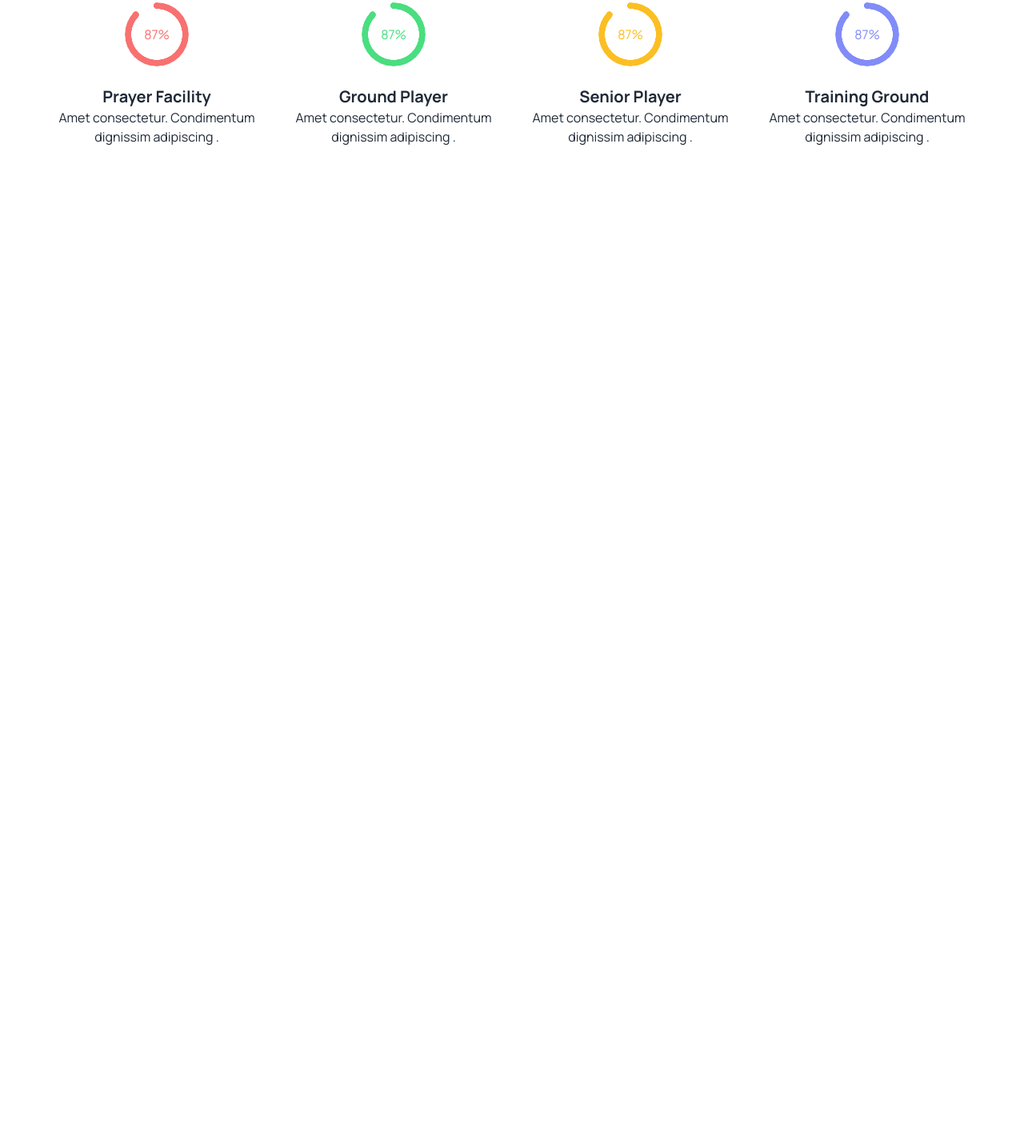
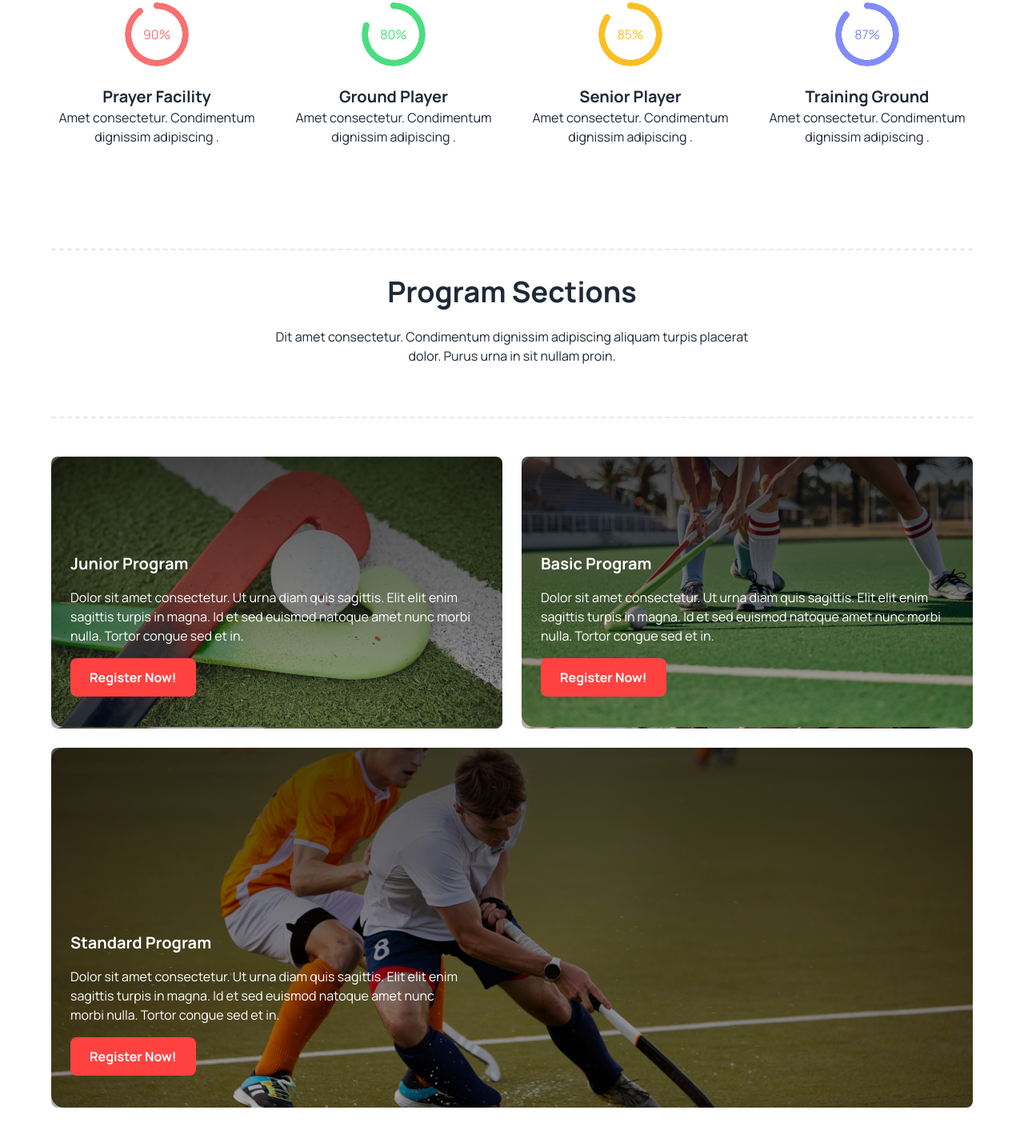
Before and after one commit to HabiburRahman02/hockey-website-using-tailwind, a plain HTML site: page index.html in a window 1280 px wide. Shown: the part 1057-2480 px from the top of the page at 80% size. Before the commit the page ends 1368 px from the top, so only its background shows below. Drawn offline with nearby package versions, Linux system fonts and the light colour scheme.

Commit message:
program sections addded

```diff
--- a/index.html
+++ b/index.html
@@ -129,21 +129,21 @@
 
             <div class="my-12 grid grid-cols-1 md:grid-cols-2 lg:grid-cols-4 gap-8">
                 <div class="space-y-6 text-center">
-                    <div class="radial-progress text-red-400" style="--value:87;" role="progressbar">87%</div>
+                    <div class="radial-progress text-red-400" style="--value:90;" role="progressbar">90%</div>
                     <div class="mb-4">
                         <h5 class="font-bold text-xl">Prayer Facility</h5>
                         <p>Amet consectetur. Condimentum dignissim adipiscing .</p>
                     </div>
                 </div>
                 <div class="space-y-6 text-center">
-                    <div class="radial-progress text-green-400" style="--value:87;" role="progressbar">87%</div>
+                    <div class="radial-progress text-green-400" style="--value:80;" role="progressbar">80%</div>
                     <div class="mb-4">
                         <h5 class="font-bold text-xl">Ground Player</h5>
                         <p>Amet consectetur. Condimentum dignissim adipiscing .</p>
                     </div>
                 </div>
                 <div class="space-y-6 text-center">
-                    <div class="radial-progress text-amber-400" style="--value:87;" role="progressbar">87%</div>
+                    <div class="radial-progress text-amber-400" style="--value:85;" role="progressbar">85%</div>
                     <div class="mb-4">
                         <h5 class="font-bold text-xl">Senior Player</h5>
                         <p>Amet consectetur. Condimentum dignissim adipiscing .</p>
@@ -161,6 +161,49 @@
         <!-- hockey club end -->
 
         <!-- program start -->
+        <section class="mb-32">
+
+            <div class=" border-dashed border-y-2 py-8 my-12">
+                <div class="space-y-6 mb-8 max-w-[600px] mx-auto text-center ">
+                    <h2 class="text-4xl font-bold">Program Sections</h2>
+                    <p>Dit amet consectetur. Condimentum dignissim adipiscing aliquam turpis placerat dolor. Purus urna
+                        in
+                        sit nullam proin. </p>
+                </div>
+            </div>
+
+            <div class="grid grid-cols-1 md:grid-cols-2 gap-6">
+                <div class="flex items-end rounded-lg h-[340px] w-full object-cover" style="background: linear-gradient(to bottom, rgba(0, 0, 0, 0.7), rgba(0, 0, 0, 0.3)), url('images/2.png')">
+                    <div class="text-white space-y-4 px-6 pb-10">
+                        <h3 class="font-bold text-xl">Junior Program</h3>
+                        <p>Dolor sit amet consectetur. Ut urna diam quis sagittis. Elit elit
+                            enim sagittis turpis in magna. Id et sed euismod natoque amet nunc morbi nulla. Tortor
+                            congue sed et in.</p>
+                            <button class=" red-bg font-bold text-white px-6 py-3 rounded-lg">Register Now!</button>
+                    </div>
+                </div>
+                <div class="flex items-end rounded-lg h-[340px] w-full object-cover" style="background: linear-gradient(to bottom, rgba(0, 0, 0, 0.7), rgba(0, 0, 0, 0.3)), url('images/3.png')">
+                    <div class="text-white space-y-4 px-6 pb-10">
+                        <h3 class="font-bold text-xl">Basic Program</h3>
+                        <p>Dolor sit amet consectetur. Ut urna diam quis sagittis. Elit elit
+                            enim sagittis turpis in magna. Id et sed euismod natoque amet nunc morbi nulla. Tortor
+                            congue sed et in.</p>
+                            <button class=" red-bg font-bold text-white px-6 py-3 rounded-lg">Register Now!</button>
+                    </div>
+                </div>
+                <div class="lg:col-span-2 flex items-end rounded-lg h-[340px] lg:h-[450px] w-full object-cover" style="background: linear-gradient(to bottom, rgba(0, 0, 0, 0.7), rgba(0, 0, 0, 0.3)), url('images/4.png')">
+                    <div class=" text-white space-y-4 px-6 pb-10 max-w-[540px]">
+                        <h3 class="font-bold text-xl">Standard Program</h3>
+                        <p>Dolor sit amet consectetur. Ut urna diam quis sagittis. Elit elit
+                            enim sagittis turpis in magna. Id et sed euismod natoque amet nunc morbi nulla. Tortor
+                            congue sed et in.</p>
+                            <button class=" red-bg font-bold text-white px-6 py-3 rounded-lg">Register Now!</button>
+                    </div>
+                </div>
+
+            </div>
+
+        </section>
         <!-- program end -->
     </main>
     <footer>
```
